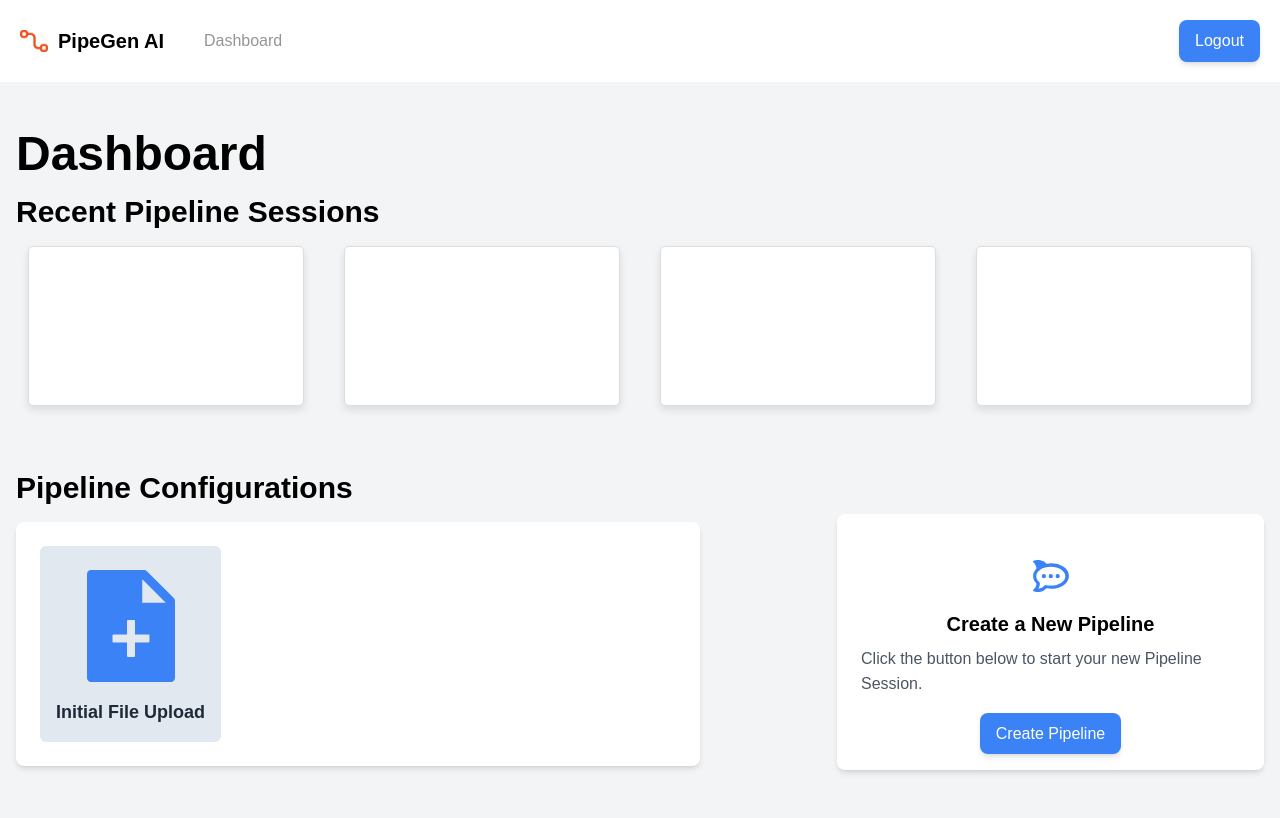
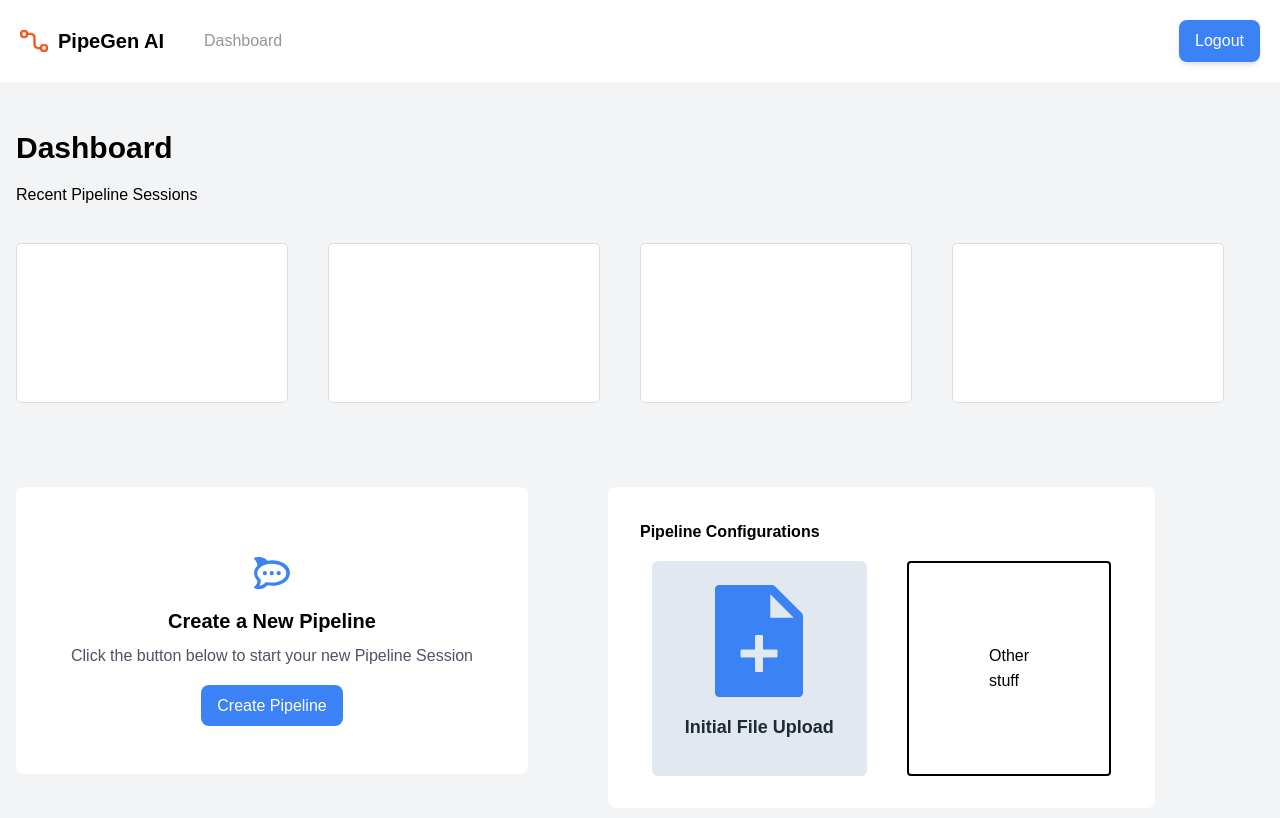
Before and after one commit to KaranpreetRaja/pipegen, a React (Vite) app in the folder app/: page /dashboard in a window 1280 px wide. Shown: the top 818 px of the page. Built offline with nearby package versions, Linux system fonts and the light colour scheme.

Commit message:
dashboard changes

```diff
--- a/app/src/App.css
+++ b/app/src/App.css
@@ -132,7 +132,6 @@ header {
     border: 1px solid #ddd;
     padding: 20px;
     border-radius: 5px;
-    box-shadow: 0 4px 8px rgba(0, 0, 0, 0.1);
 }
 
 .card p {
@@ -216,3 +215,10 @@ label {
     width: 100%;
     box-shadow: 0px 2px 3px #0d5df14c;
 }
+
+.card-scroll {
+    min-width: 900px;
+    width: 100%;
+    overflow-x: scroll;
+    padding: 20px 0;
+}
--- a/app/src/components/FileCard.jsx
+++ b/app/src/components/FileCard.jsx
@@ -3,7 +3,7 @@ import { BsFillTrashFill } from 'react-icons/bs'
 
 const File = ({ /* Add any necessary props here */ }) => {
     return (
-      <div className="bg-white p-6 w-10/12 h-16 rounded-lg border-grey-200 border-2 flex items-center">
+      <div className="bg-white p-6 w-full h-16 rounded-lg border-grey-200 border-2 flex items-center">
         <BsFillTrashFill className="text-red-500 text-2xl hover:text-red-700 cursor-pointer" />
 
         <div className="mx-4 h-6 border-l border-gray-300"></div>
--- a/app/src/components/FileUpload.jsx
+++ b/app/src/components/FileUpload.jsx
@@ -8,7 +8,7 @@ import File from './FileCard';
 const File_Upload_Window = () => {
     return(
         <Popup trigger={
-            <button className='flex flex-col items-center bg-slate-200 p-4 rounded-md hover:bg-slate-300 transition duration-300 ease-in-out'>
+            <button className='w-full flex flex-col items-center bg-slate-200 p-4 rounded-md hover:bg-slate-300 transition duration-300 ease-in-out'>
                 <AiFillFileAdd className='text-9xl text-blue-500' />
                 <span className='text-lg mt-2 text-gray-800 font-semibold'>Initial File Upload</span>
             </button>} position="center center" modal nested>
@@ -16,7 +16,7 @@ const File_Upload_Window = () => {
             {close => (
                 <div className="font-sans text-sm bg-white p-8 rounded-lg w-full h-file-upload-modal">
                     <div className="flex justify-between items-center mb-4">
-                        <h1 className="text-4xl font-semibold">YOUR FILES</h1>
+                        <h1 className="text-3xl font-semibold">Your Files</h1>
                         <button className="bg-blue-700 text-white px-4 py-2 rounded-full hover:bg-blue-900 focus:outline-none focus:ring focus:border-blue-300 flex flex-row items-center space-x-2">
                             <AiOutlineArrowUp/>
                             <span>Upload a new File</span>
--- a/app/src/components/card1.jsx
+++ b/app/src/components/card1.jsx
@@ -2,7 +2,7 @@ import React from 'react';
 
 const Card1 = ({ children }) => {
     return (
-        <div className="card mx-3 w-96 h-40 boxbg-white rounded-lg transition-transform hover:scale-105 duration-500 ease-in-out">
+        <div className="card mr-10 w-96 h-40 boxbg-white rounded-lg transition-transform hover:scale-105 duration-500 ease-in-out">
             {children}
         </div>
     );
--- a/app/src/components/card2.jsx
+++ b/app/src/components/card2.jsx
@@ -2,7 +2,7 @@ import React from 'react';
 
 const Card2 = ({ children }) => {
     return (
-        <div className="bg-white p-6 w-10/12 h-68 rounded-lg shadow-md flex items-center">
+        <div className="bg-white p-8 w-10/12 h-68 rounded-lg flex flex-col items-center">
             {children}
 		</div>
     );
--- a/app/src/pages/Dashboard.jsx
+++ b/app/src/pages/Dashboard.jsx
@@ -9,39 +9,41 @@ const Dashboard = () => {
 	return (
 		<div className="flex flex-col">
 			<Navbar />
-
 			<div className="flex-1 flex flex-col overflow-hidden bg-gray-100 h-full">
 				<div className="container mx-auto my-8 p-4">
 					<div className="mb-16">
-						<h1 className="text-5xl font-semibold mb-4">Dashboard</h1>
-						<h2 className="text-3xl font-semibold mb-4">Recent Pipeline Sessions</h2>
-						<div className="gap-4 flex">
-							<Card1/>
-							<Card1/>
-							<Card1/>
-							<Card1/>
+						<h1 className="text-3xl font-bold mb-4">Dashboard</h1>
+						<h2 className="text-1xl mb-4">Recent Pipeline Sessions</h2>
+						<div className="flex card-scroll">
+							<Card1 />
+							<Card1 />
+							<Card1 />
+							<Card1 />
 						</div>
 					</div>
-					<div className='flex flex-row justify-between'>
-						<div className='w-full'>
-							<div>
-								<h2 className="text-3xl font-semibold mb-4 w-full">Pipeline Configurations</h2>
-								<Card2>
-									<File_Upload_Window/>
-								</Card2>
-							</div>
-						</div>
-						<div className="bg-white p-6 w-1/2 mt-11 h-64 rounded-lg shadow-md flex flex-col items-center">
+					<div className='flex flex-row justify-between items-start'>
+						<div className="bg-white p-12 w-full max-w-lg rounded-lg flex flex-col items-center">
 							<div className="text-4xl text-blue-500 mb-4 mt-5">
 								<FaRocketchat />
 							</div>
 							<h2 className="text-xl font-semibold mb-2">Create a New Pipeline</h2>
-							<p className="text-gray-600 mb-4">
-								Click the button below to start your new Pipeline Session.
+							<p className="text-gray-600 mb-4 center text-center">
+								Click the button below to start your new Pipeline Session
 							</p>
-							<button className="bg-blue-500 text-white px-4 py-2 rounded-lg shadow-md hover:bg-blue-600 focus:outline-none focus:ring focus:border-blue-300">
+							<button className="bg-blue-500 text-white px-4 py-2 rounded-lg hover:bg-blue-600 focus:outline-none focus:ring focus:border-blue-300">
 								Create Pipeline
 							</button>
+						</div>
+						<div className='w-full ml-20'>
+							<Card2>
+								<h2 className="text-1xl font-semibold mb-4 w-full">Pipeline Configurations</h2>
+								<div className='flex flex-row'>
+									<File_Upload_Window />
+									<div className='p-20 border-2 rounded ml-10 border-black border-solid'>
+										<h3>Other stuff</h3>
+									</div>
+								</div>
+							</Card2>
 						</div>
 
 					</div>
```
Also changed, not shown: app/firebase.js (added, +21 -0 lines). Lines whose indentation alone changed are shown as unchanged.
